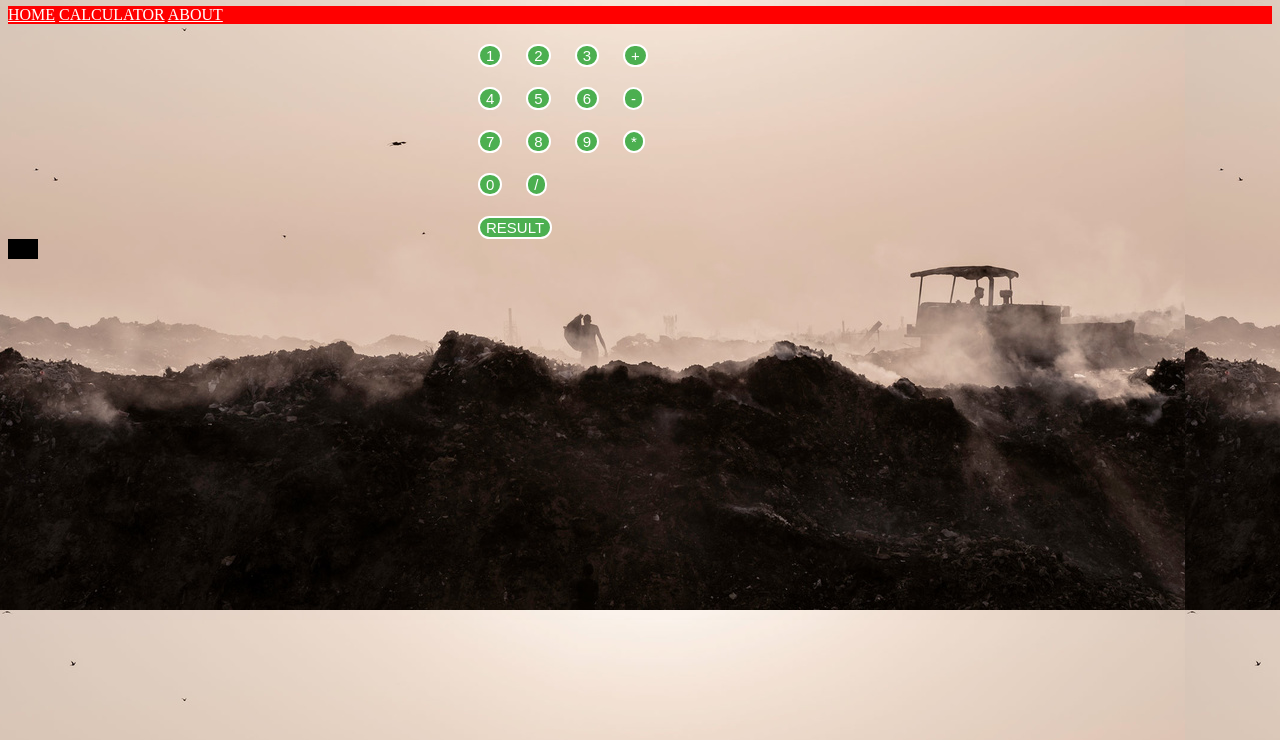
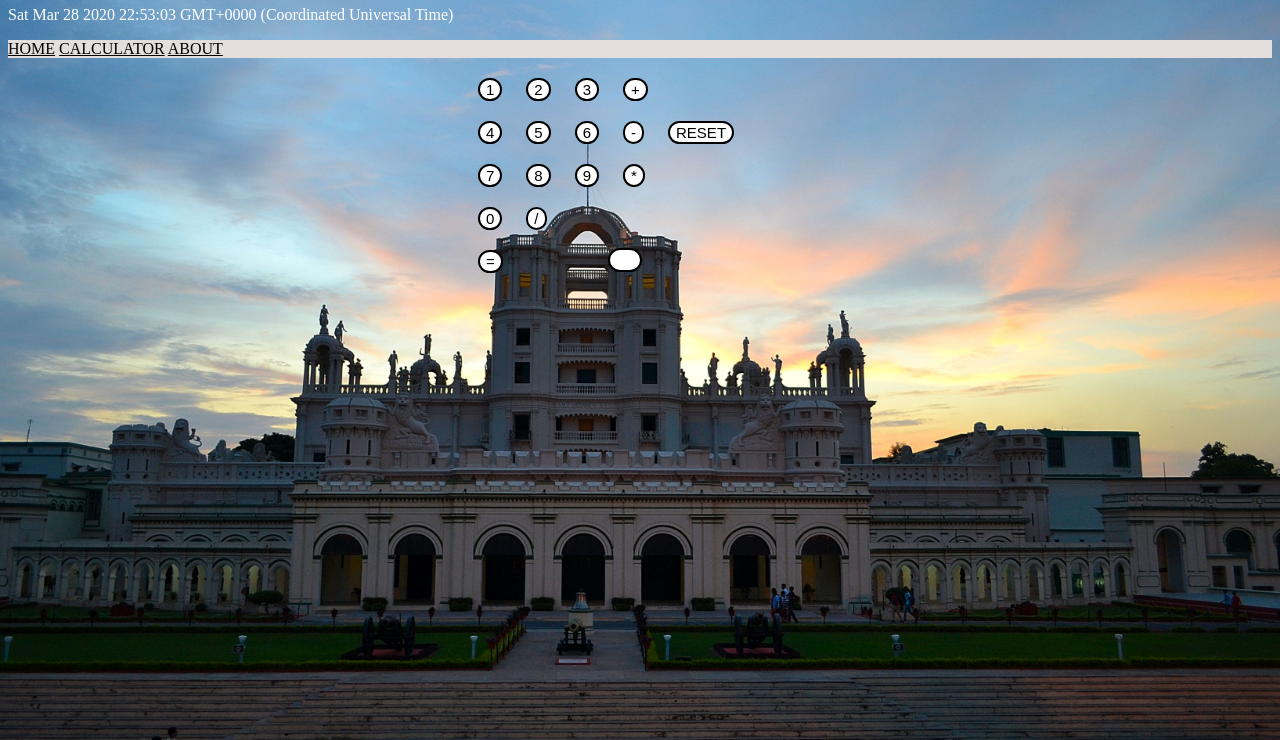
Before and after one commit to hamzamohd/firstProject, a plain HTML site: page docs/calc.html in a window 1280 px wide. Shown: the part 60-800 px from the top of the page. Drawn offline with Linux system fonts and the light colour scheme.

Commit message:
reset button adde

```diff
--- a/docs/abcd.css
+++ b/docs/abcd.css
@@ -1,39 +1,75 @@
 body {
   background-color: rgb(85, 132, 148);
-  background-image: url("boo.jpg");
+  background-image: url("mart.jpg");
+  background-size: cover;
+  background-repeat: no-repeat;
+  background-position: center center;
 }
 
 a {
+  color: rgb(0, 0, 0);
+}
+
+h1 {
+  color: white;
+}
+
+p {
   color: white;
 }
 
 .navigation {
-  background: red;
+  background: rgb(228, 222, 222);
 }
 
 .button {
-  background-color: #4caf50; /* Green */
-  border: 2px solid #ffffff;
-  color: rgb(255, 255, 255);
-  /* padding: 15px 32px; */
-  /* width: 8%; */
+  background-color: #ffffff; /* Green */
+  border: 2px solid #000000;
+  color: rgb(0);
   text-align: center;
   text-decoration: none;
   display: inline-block;
   font-size: 15px;
   border-radius: 16px;
   transition-duration: 0.4s;
-}
-
-.button {
   position: relative;
   left: 450px;
   margin-top: 20px;
   margin-left: 20px;
 }
+
 .output {
   height: 20px;
   width: 30px;
-  background-color: black;
-  color: aliceblue;
+  background-color: #ffffff; /* Green */
+  border: 2px solid #000000;
+  color: rgb(0);
+  text-align: center;
+  text-decoration: none;
+  display: inline-block;
+  font-size: 15px;
+  border-radius: 16px;
+  transition-duration: 0.4s;
+  position: relative;
+  left: 600px;
+  right: 200px;
+  bottom: 25px;
 }
+
+.reset {
+  height: 20px;
+  width: 30px;
+  background-color: #ffffff; /* Green */
+  border: 2px solid #000000;
+  color: rgb(0);
+  text-align: center;
+  text-decoration: none;
+  display: inline-block;
+  font-size: 15px;
+  border-radius: 16px;
+  transition-duration: 0.4s;
+  position: relative;
+  left: 600px;
+  right: 200px;
+  bottom: 25px;
+}
--- a/docs/calc.html
+++ b/docs/calc.html
@@ -4,6 +4,7 @@
     <h1>CALCULATOR</h1>
   </head>
   <body>
+    <p id="demo"></p>
     <div class="navigation">
       <a id="firstnav" href="index.html">HOME</a>
       <a href="calc.html">CALCULATOR</a>
@@ -22,6 +23,7 @@
       <button id="five" class="button">5</button>
       <button id="six" class="button">6</button>
       <button id="minus" class="button">-</button>
+      <button id="reset" class="button">RESET</button>
     </div>
     <div>
       <button id="seven" class="button">7</button>
@@ -35,9 +37,10 @@
       <button id="divide" class="button">/</button>
     </div>
     <div>
-      <button id="result" class="button">RESULT</button>
+      <button id="result" class="button">=</button>
     </div>
     <div id="result-output" class="output" />
+
     <script type="text/javascript">
       var numbers = [
         "zero",
@@ -86,6 +89,11 @@
       document.getElementById("divide").addEventListener("click", function() {
         action = "divide";
       });
+      document.getElementById("reset").addEventListener("click", function() {
+        isVal1Entered = false;
+        sum = 0;
+        document.getElementById("result-output").textContent = sum;
+      });
 
       document.getElementById("result").addEventListener("click", function() {
         if (action === "plus") {
@@ -101,6 +109,9 @@
         document.getElementById("result-output").textContent = sum;
         console.log("result is" + " " + sum);
       });
+
+      var d = new Date();
+      document.getElementById("demo").innerHTML = d;
     </script>
   </body>
 </html>
```
Also changed, not shown: docs/index.html (+6 -1 lines), docs/boo.jpg (deleted), docs/intoTheMist.jpg (added), docs/mart.jpg (added).
